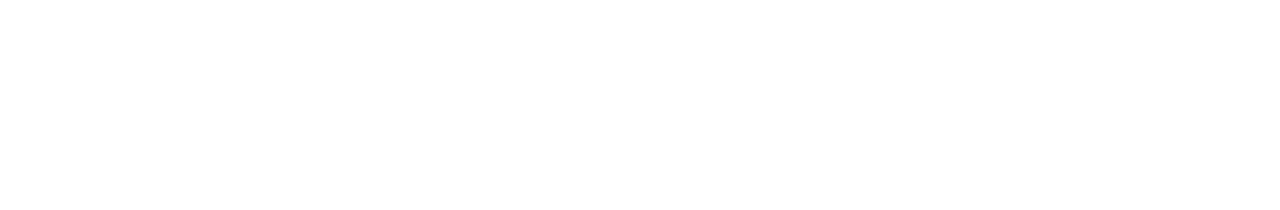
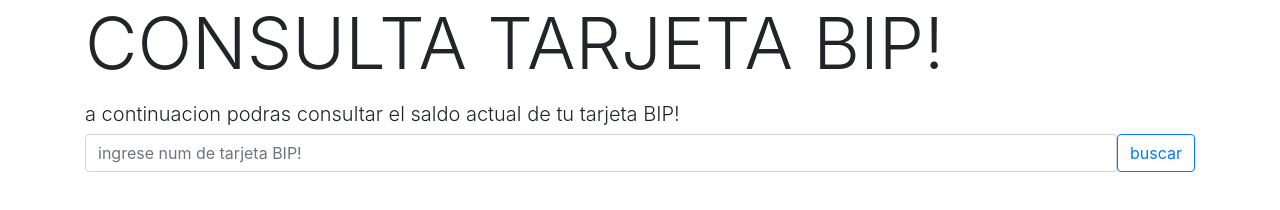
Before and after one commit to ignacioodeveloper/proyecto_bip, a plain HTML site: page docs/index.html in a window 1280 px wide. Drawn offline with nearby package versions, Linux system fonts and the light colour scheme.

Commit message:
agregamos titulo y box y button search

```diff
--- a/docs/index.html
+++ b/docs/index.html
@@ -4,11 +4,25 @@
     <meta charset="UTF-8">
     <meta http-equiv="X-UA-Compatible" content="IE=edge">
     <meta name="viewport" content="width=device-width, initial-scale=1.0">
+
+     <!-- bootstrap -->
+    <link rel="stylesheet" href="https://stackpath.bootstrapcdn.com/bootstrap/4.5.2/css/bootstrap.min.css"
+        integrity="sha384-JcKb8q3iqJ61gNV9KGb8thSsNjpSL0n8PARn9HuZOnIxN0hoP+VmmDGMN5t9UJ0Z" crossorigin="anonymous">
     <link rel="stylesheet" href="css/estilos.css">
     <title>Consulta BIP!</title>
 </head>
 <body>
+    <div class="container">
+        <div >
+            <p class="display-3">CONSULTA TARJETA BIP!</p>
+            <h1 class="lead"> a continuacion podras consultar el saldo actual de tu tarjeta BIP!</h1>
+        </div>
 
-
+        <div class="search input-group">
+            <input type="search" class="form-control rounded"
+            placeholder="ingrese num de tarjeta BIP!" aria-label="search">
+            <button type="button" class="btn btn-outline-primary">buscar</button>
+        </div>
+    </div>
 </body>
 </html>
```
